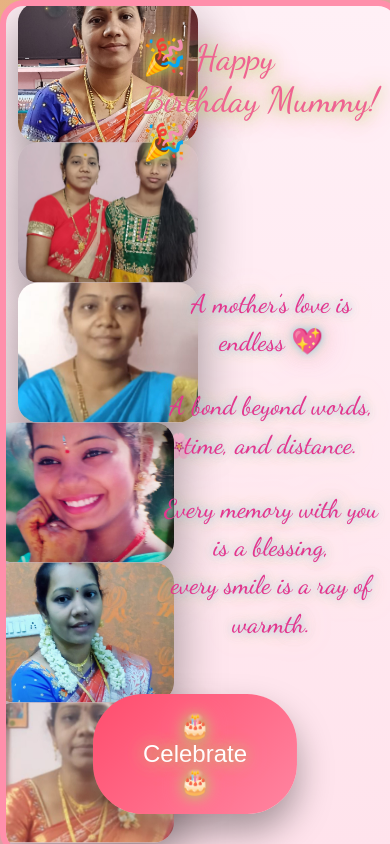
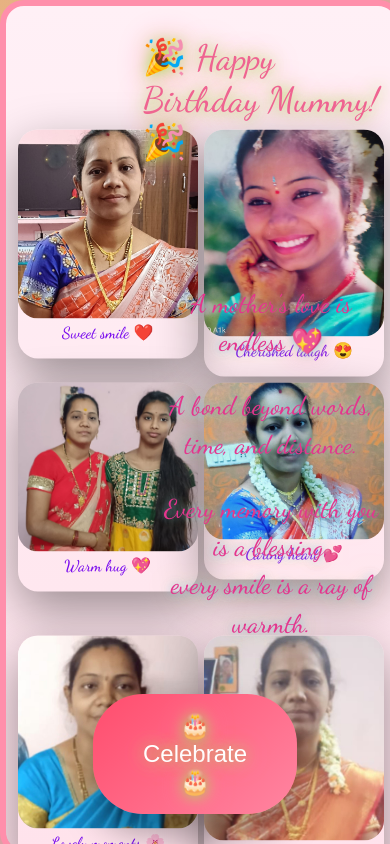
Before and after one commit to Rohitha970/birthday, a React (Vite) app: page /memories in a window 390 px wide. Built offline with nearby package versions, Linux system fonts and the light colour scheme.

Commit message:
Fix memory text display below images and update CSS

```diff
--- a/src/pages/Memories.css
+++ b/src/pages/Memories.css
@@ -14,9 +14,9 @@
 
 /* Memory Images */
 .mem-img {
-  position: relative;
+  position: absolute;
   width: 250px;
-  height: 200px;
+
   border-radius: 20px;
   box-shadow: 0 18px 50px rgba(0,0,0,0.4);
   display: flex;
@@ -40,7 +40,6 @@
   font-size: 1.5rem;
   font-family: 'Dancing Script', cursive;
   text-align: center;
-  position:static;
 }
 
 /* Floating Animation for Images */
@@ -156,7 +155,9 @@
 @media (max-width: 768px) {
   .mem-img {
     width: 180px;
-    height: 140px;
+  .mem-img img { height: 140px; }
+  .img-text { font-size: 1rem; margin-top: 5px; }
+
   }
 
   .center-text,
```
